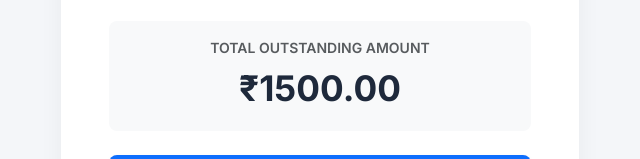
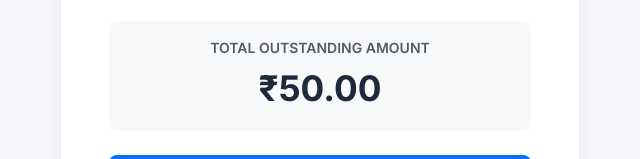
Before and after one commit to piyush06071992/inventory-portal, a plain HTML site: page billing.html in a window 1280 px wide. Both pictures are taken after typing "Sample" into the empty fields and a click on the button "Submit Code & Unlock Profile". Shown: the part 303-462 px from the top of the page, without its empty margins (320-960 px from the left). Drawn offline with nearby package versions, Linux system fonts and the light colour scheme.

Commit message:
Update billing.html

```diff
--- a/billing.html
+++ b/billing.html
@@ -130,17 +130,19 @@
     window.onload = function() {
         // Extract dynamically assigned session storage metrics
         const shopPhone = sessionStorage.getItem("lockedUserPhone") || "9999999999";
-        const variableRent = sessionStorage.getItem("calculatedRentAmount") || "1500";
 
-        // Push the formatted dynamic value to the UI ledger
+        // FOR TESTING MODE: Forcing the amount to 50 as requested
+        const variableRent = "50";
+
+        // Push the formatted testing value to the UI ledger
         document.getElementById("display-rent").innerText = parseFloat(variableRent).toFixed(2);
 
-        // Core Verified Destructural Routing Details
+        // Fixed Details: Using your exact bank account name to prevent "No Account Found"
         const personalUPI = "rana.rpiyush.piyush826@okhdfcbank.com";
         const merchantName = "Piyush Rana";
         const txnRefNote = encodeURIComponent(`Saarthi Rent ${shopPhone}`);
 
-        // Assemble strict NPCI specification string structure
+        // Assembling clean personal-to-personal UPI deep link string
         const upiUrl = `upi://pay?pa=${personalUPI}&pn=${encodeURIComponent(merchantName)}&am=${variableRent}&tn=${txnRefNote}&cu=INR`;
 
         // Direct binding to DOM anchor node
@@ -152,7 +154,7 @@
     document.getElementById("verify-utr-btn").addEventListener("click", function() {
         const utrValue = document.getElementById("utr-input").value.trim();
         const shopPhone = sessionStorage.getItem("lockedUserPhone") || "unknown";
-        const variableRent = sessionStorage.getItem("calculatedRentAmount") || "0";
+        const variableRent = "50"; // Keeps it tracked as 50 in database logs during testing
 
         // Validate Indian Interbank settlement token length
         if (utrValue.length !== 12 || isNaN(utrValue)) {
```
